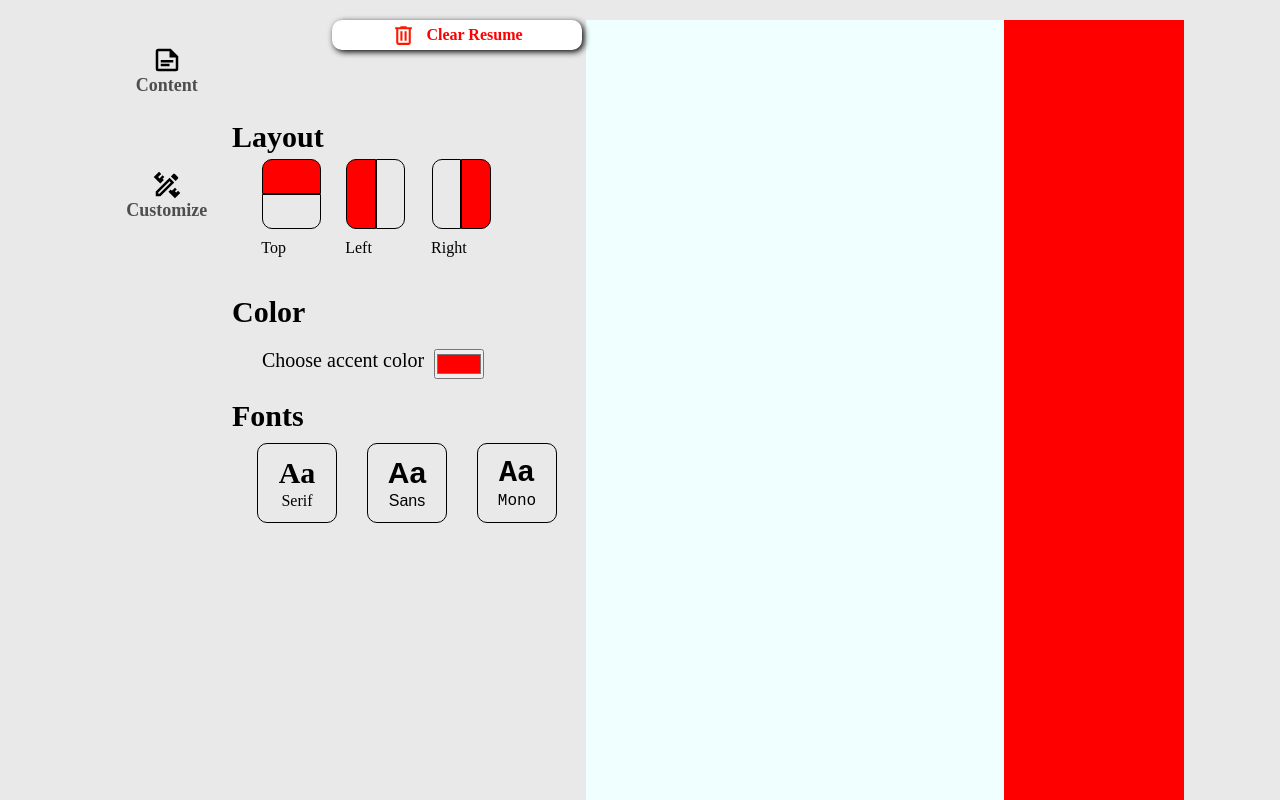
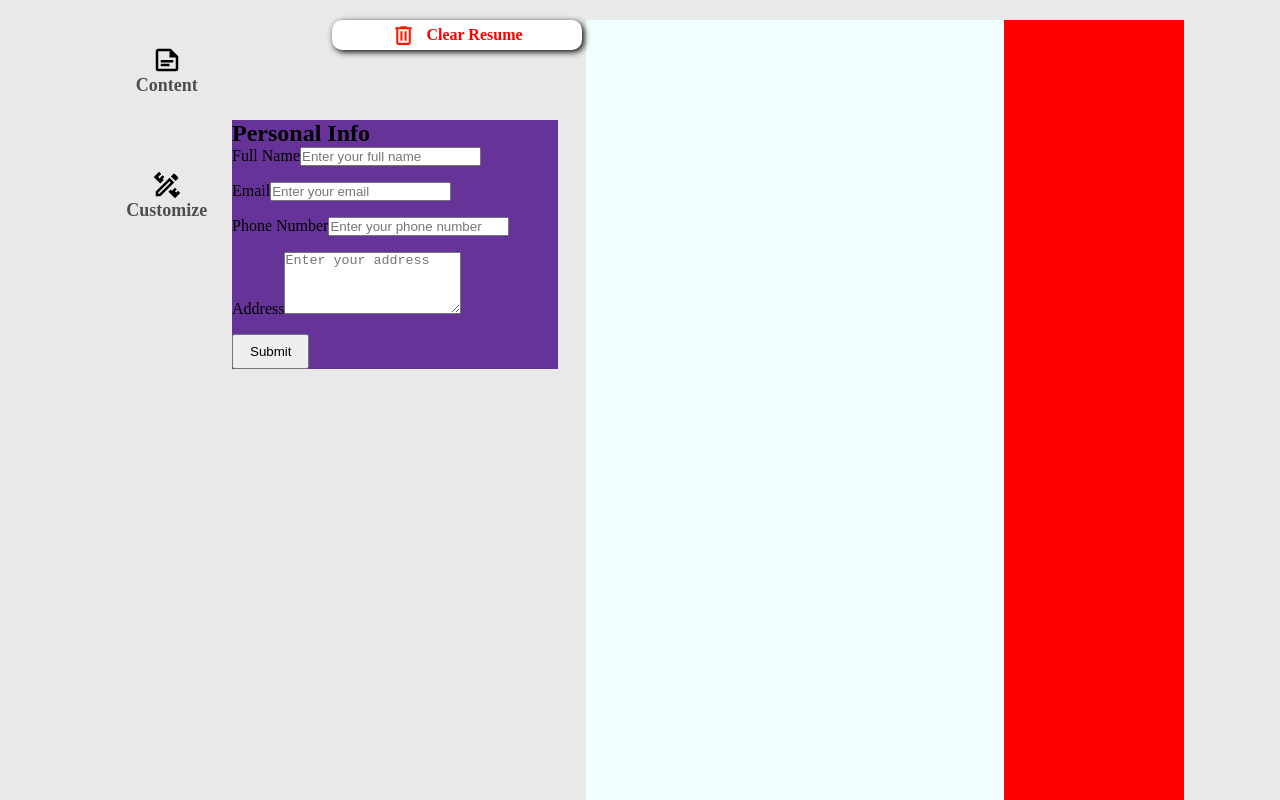
Before and after one commit to Moyinoluwa360/resume-builder, a React (Vite) app: page / in a window 1280 px wide. Shown: the top 800 px of the page. Built offline with nearby package versions, Linux system fonts and the light colour scheme.

Commit message:
passed the personal info state from app.jsx to content.jsx also created the skeleton code for the html code for the personal info form

```diff
--- a/src/App.jsx
+++ b/src/App.jsx
@@ -7,13 +7,22 @@ import { useState } from "react"
 function App() {
   const [personalInfoPos, setPersonalInfoPos] = useState("right")
   const [color, setColor] = useState("#ff0000");
+  const [personalData, setPersonalData] = useState({
+    fullName: "",
+    email: "",
+    phoneNumber: "",
+    address: "",
+  });
   return (
     <Body>
       <ActionBars/>
       <ActionCenter
         setPosition = {setPersonalInfoPos}
         color = {color}
-        setColor = {setColor} />
+        setColor = {setColor}
+        personalData = {personalData}
+        setPersonalData = {setPersonalData}
+        />
       <Resume
         position = {personalInfoPos}
         color = {color}/>
--- a/src/components/ActionCenter.jsx
+++ b/src/components/ActionCenter.jsx
@@ -1,5 +1,6 @@
 import styled from "styled-components"
 import CustomizeDiv from "./customize"
+import ContentFn from "./content"
 export default function ActionCenterFn (prop){
     return (
         <ActionCenter>
@@ -8,10 +9,16 @@ export default function ActionCenterFn (prop){
                 <span> Clear Resume</span>
             </div>
             <section>
+                {/*
                 <CustomizeDiv
                     setPosition = {prop.setPosition}
                     color = {prop.color}
-                    setColor = {prop.setColor}/>
+                    setColor = {prop.setColor}
+                />
+            */}
+                <ContentFn
+                    personalData = {prop.personalData}
+                    setPersonalData = {prop.setPersonalData}/>
             </section>
         </ActionCenter>
     )
--- a/src/components/content.jsx
+++ b/src/components/content.jsx
@@ -1,7 +1,81 @@
 import styled from "styled-components";
 
-export default function ContentFn(){
-    return(
-        null
-    )
+export default function ContentFn(prop){
+      const handleChange = (e) => {
+        const { name, value } = e.target;
+        prop.setPersonalData({
+          ...prop.personalData,
+          [name]: value,
+        });
+      };
+
+      const handleSubmit = (e) => {
+        e.preventDefault();
+        console.log("Form Submitted", prop.personalData);
+      };
+
+      return (
+        <Content>
+          <h2>Personal Info</h2>
+          <form onSubmit={handleSubmit}>
+            <div style={{ marginBottom: "1rem" }}>
+              <label htmlFor="fullName">Full Name</label>
+              <input
+                type="text"
+                id="fullName"
+                name="fullName"
+                value={prop.personalData.fullName}
+                onChange={handleChange}
+                placeholder="Enter your full name"
+                required
+              />
+            </div>
+            <div style={{ marginBottom: "1rem" }}>
+              <label htmlFor="email">Email</label>
+              <input
+                type="email"
+                id="email"
+                name="email"
+                value={prop.personalData.email}
+                onChange={handleChange}
+                placeholder="Enter your email"
+                required
+              />
+            </div>
+            <div style={{ marginBottom: "1rem" }}>
+              <label htmlFor="phoneNumber">Phone Number</label>
+              <input
+                type="tel"
+                id="phoneNumber"
+                name="phoneNumber"
+                value={prop.personalData.phoneNumber}
+                onChange={handleChange}
+                placeholder="Enter your phone number"
+                required
+              />
+            </div>
+            <div style={{ marginBottom: "1rem" }}>
+              <label htmlFor="address">Address</label>
+              <textarea
+                id="address"
+                name="address"
+                value={prop.personalData.address}
+                onChange={handleChange}
+                placeholder="Enter your address"
+                rows="4"
+                required
+              />
+            </div>
+            <button type="submit" style={{ padding: "0.5rem 1rem" }}>
+              Submit
+            </button>
+          </form>
+        </Content>
+      );
 }
+
+const Content = styled.div`
+    box-sizing: border-box;
+    background-color: rebeccapurple;
+
+`
```
